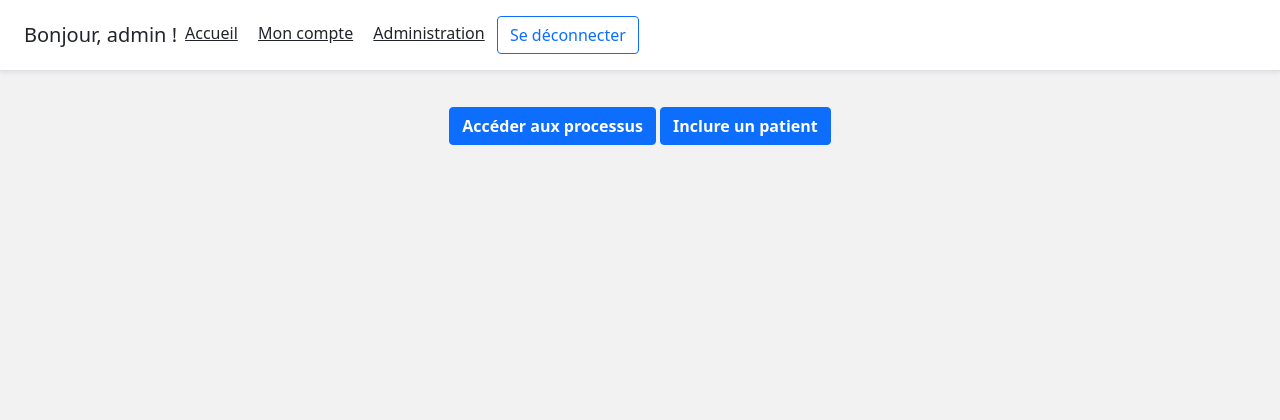
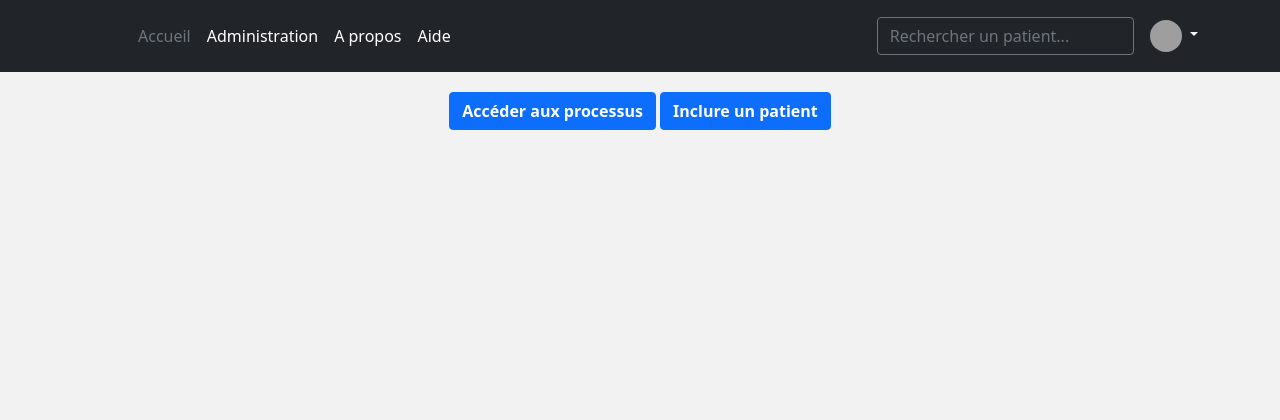
Before and after one commit to jeaunrg/projet-UTAH, a Django app: page / in a window 1280 px wide. Shown: the top 420 px of the page. Run offline with Django 3.2, Linux system fonts and the light colour scheme; a user stored in the database is signed in; parts of the project's set-up code (start-up, migrations or seed data) failed here and were passed over; some libraries are stand-ins or nearby versions; grey boxes are pictures that could not be loaded.

Commit message:
little update

```diff
--- a/src/personal/templates/personal/home.html
+++ b/src/personal/templates/personal/home.html
@@ -41,7 +41,7 @@
 	<a class="btn btn-primary" href="{% url 'personal:process' %}">
 		<strong>Accéder aux processus</strong>
 	</a>
-	<a class="btn btn-primary" href="{% url 'personal:create' %}">
+	<a class="btn btn-primary" href="{% url 'personal:include' %}">
 		<strong>Inclure un patient</strong>
 	</a>
 
--- a/src/personal/urls.py
+++ b/src/personal/urls.py
@@ -9,6 +9,6 @@ app_name = 'personal'
 
 urlpatterns = [
 	path('process/', process_view, name='process'),
-    path('create/', create_patient_file_view, name="create"),
+    path('include/', create_patient_file_view, name="include"),
 
  ]
--- a/src/templates/registration/password_change.html
+++ b/src/templates/registration/password_change.html
@@ -34,7 +34,7 @@
 
 <form method="POST" class="form-signin">{% csrf_token %}
   <h1 class="h3 mb-3 font-weight-normal">Changement de mot de passe</h1>
-    <input name="old_password" class="form-control" placeholder="Ancien mot de passe" type="password" id="id_old_password" required="true">
+    <input name="old_password" class="form-control" placeholder="Mot de passe" type="password" id="id_old_password" required="true">
     <input name="new_password1" class="form-control" placeholder="Nouveau mot de passe" type="password" id="id_new_password1" required="true">
     <input name="new_password2" class="form-control" placeholder="Confirmation" type="password" id="id_new_password2" required="true">
 
--- a/src/templates/snippets/header.html
+++ b/src/templates/snippets/header.html
@@ -1,6 +1,80 @@
+{% load static %}
 
 
-<!-- Header -->
+<style type="text/css">
+	.b-example-divider {
+	  height: 3rem;
+	  background-color: rgba(0, 0, 0, .1);
+	  border: solid rgba(0, 0, 0, .15);
+	  border-width: 1px 0;
+	  box-shadow: inset 0 .5em 1.5em rgba(0, 0, 0, .1), inset 0 .125em .5em rgba(0, 0, 0, .15);
+	}
+
+	.form-control-dark {
+	  color: #fff;
+	  background-color: var(--bs-dark);
+	  border-color: var(--bs-gray);
+	}
+	.form-control-dark:focus {
+	  color: #fff;
+	  background-color: var(--bs-dark);
+	  border-color: #fff;
+	  box-shadow: 0 0 0 .25rem rgba(255, 255, 255, .25);
+	}
+
+	.bi {
+	  vertical-align: -.125em;
+	  fill: currentColor;
+	}
+
+	.text-small {
+	  font-size: 85%;
+	}
+
+	.dropdown-toggle {
+	  outline: 0;
+	}
+
+</style>
+<header class="p-3 bg-dark text-white">
+	<div class="container">
+		<div class="d-flex flex-wrap align-items-center justify-content-center justify-content-lg-start">
+			<a href="/" class="d-flex align-items-center mb-2 mb-lg-0 text-white text-decoration-none">
+				<svg class="bi me-2" width="40" height="32" role="img" aria-label="Bootstrap"><use xlink:href="#bootstrap"/></svg>
+			</a>
+
+			<ul class="nav col-12 col-lg-auto me-lg-auto mb-2 justify-content-center mb-md-0">
+				<li><a class="nav-link px-2 text-secondary" href="{% url 'home' %}">Accueil</a></li>
+				<li><a class="nav-link px-2 text-white" href="/admin/">Administration</a></li>
+				<li><a class="nav-link px-2 text-white" href="#">A propos</a></li>
+				<li><a class="nav-link px-2 text-white" href="#">Aide</a></li>
+			</ul>
+
+			<form class="col-12 col-lg-auto mb-3 mb-lg-0 me-lg-3">
+				<input type="search" class="form-control form-control-dark" placeholder="Rechercher un patient..." aria-label="Search">
+			</form>
+
+			<div class="dropdown text-end">
+				<a href="#" class="d-block link-light text-decoration-none dropdown-toggle" id="dropdownUser1" data-bs-toggle="dropdown" aria-expanded="false">
+					<!-- <img src="{{account.photo.url}}" alt="mdo" width="32" height="32" class="rounded-circle"> -->
+					<img src="{% static 'default_profile_pic.png' %}" alt="mdo" width="32" height="32" class="rounded-circle">
+
+
+				</a>
+				<ul class="dropdown-menu text-small" aria-labelledby="dropdownUser1">
+					<li><a class="dropdown-item" href="{% url 'personal:include' %}">Inclure un patient...</a></li>
+					<li><a class="dropdown-item" href="{% url 'personal:process' %}">Lancer un process...</a></li>
+					<li><a class="dropdown-item" href="{% url 'account' %}">Mon compte</a></li>
+					<li><hr class="dropdown-divider"></li>
+					<li><a class="dropdown-item" href="{% url 'logout' %}">Se déconnecter</a></li>
+				</ul>
+			</div>
+<!-
+		</div>
+	</div>
+</header>
+
+<!--
 <div class="d-flex flex-column flex-md-row align-items-center p-3 px-md-4 mb-3 bg-white border-bottom shadow-sm">
   <h5 class="my-0 mr-md-auto font-weight-normal">
 		<p class="m-auto">Bonjour, {{request.user.username}} !</p>
@@ -15,7 +89,7 @@
 
 
   </nav>
-</div>
+</div> -->
 
 <!-- End Header -->
 
```
Also changed, not shown: src/personal/migrations/0001_initial.py, src/templates/snippets/base_css.html (line endings or trailing spaces).
